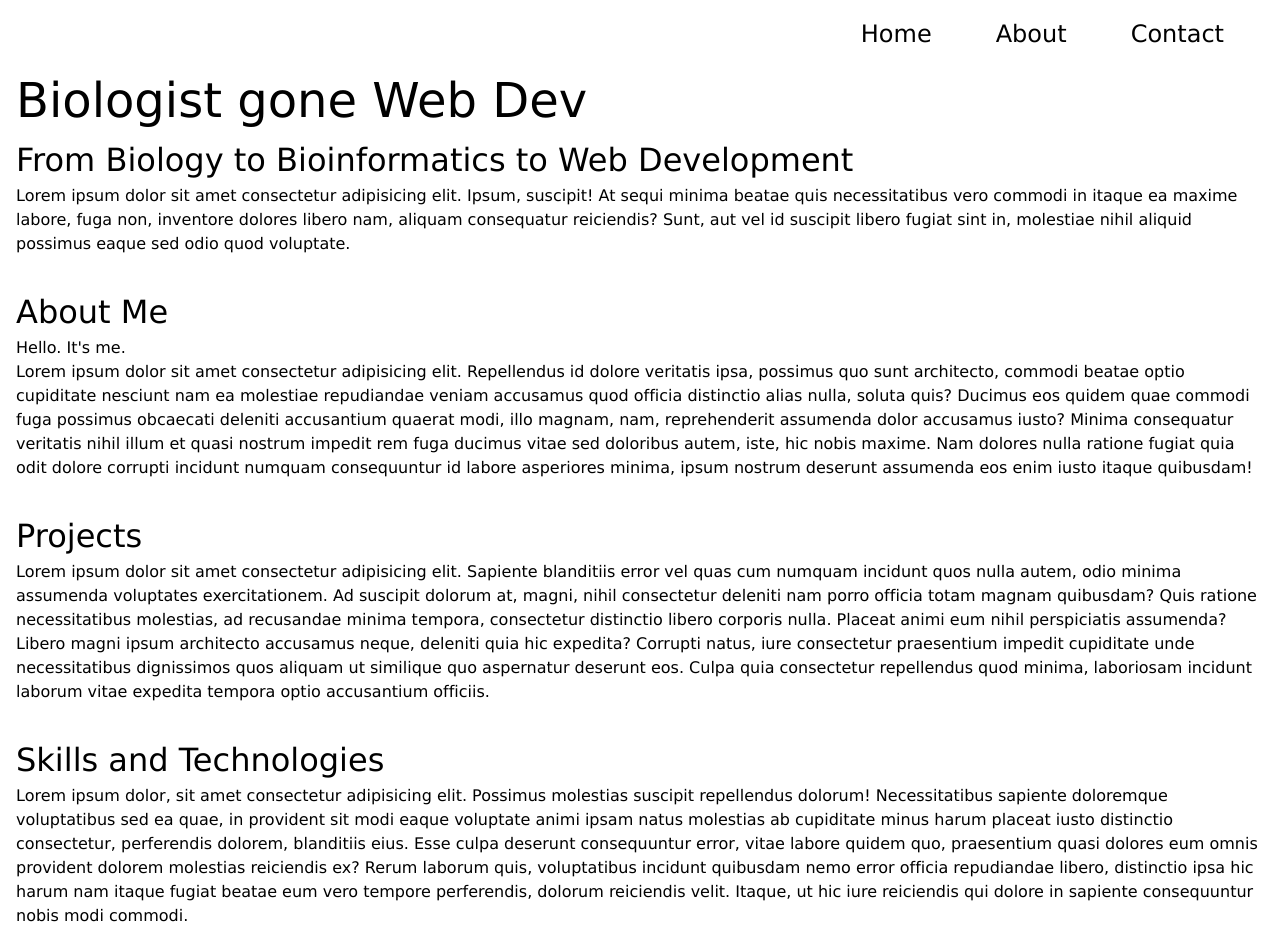
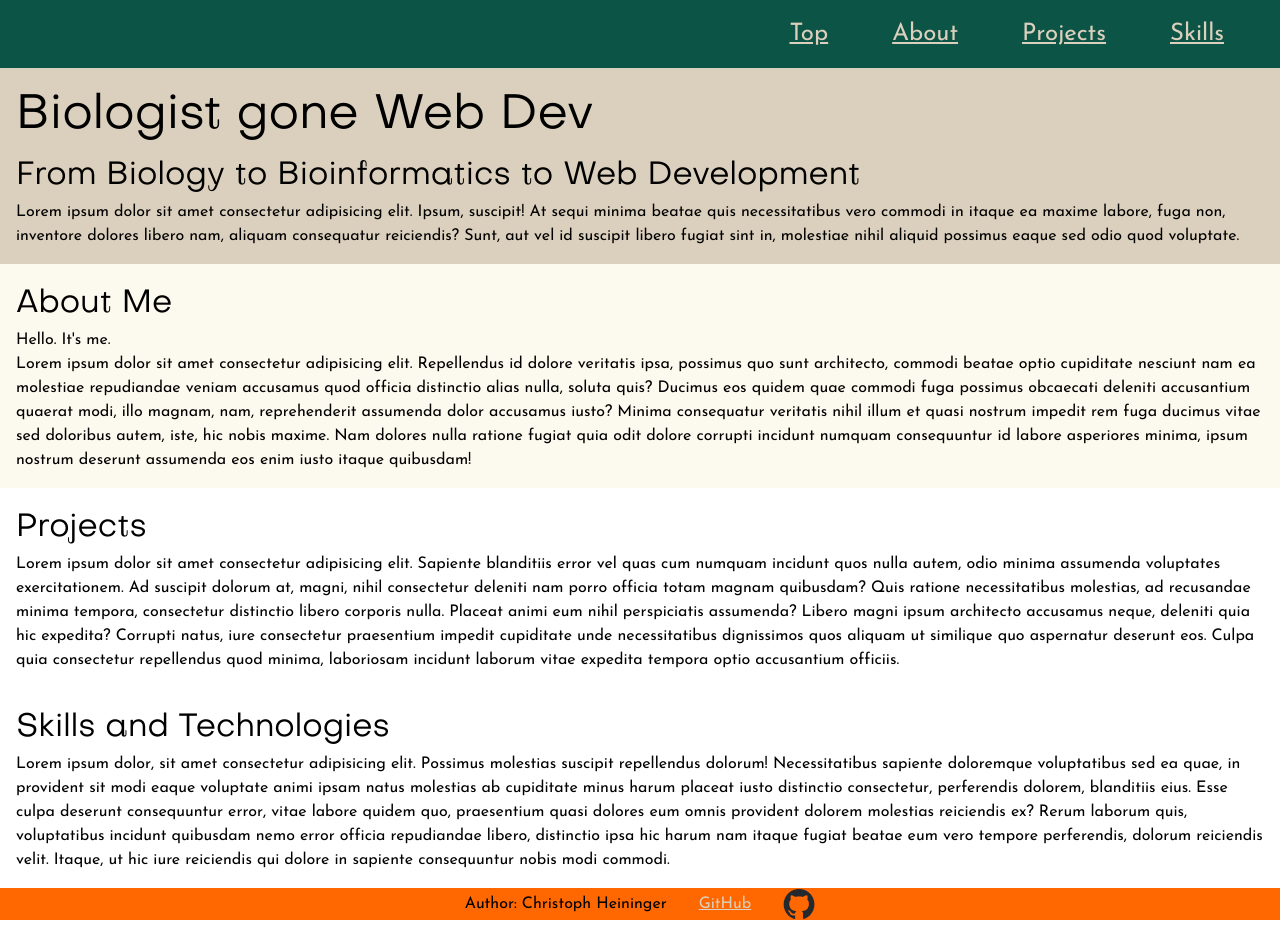
Before and after one commit to cheininger/portfolio, a plain HTML site: page index.html in a window 1280 px wide. After the commit the page ends 920 px from the top, so only its background shows below. Drawn offline with Linux system fonts and the light colour scheme; a script that the page names is missing.

Commit message:
continued formatting
changed font of headings and added different color palette

```diff
--- a/css/style.css
+++ b/css/style.css
@@ -1,7 +1,8 @@
-root {
-  --clr-primary: #b9f5bd;
-  --clr-primary-accent: #3f7543;
-  --clr-secondary: #474747;
+:root {
+  --clr-primary: #0c5446;
+  --clr-primary-accent: #dbd0bd;
+  --clr-secondary: #fcfaef;
+  --clr-tertiary: #ff6700;
 }
 
 /* https://piccalil.li/blog/a-modern-css-reset */
@@ -71,8 +72,44 @@ svg {
   }
 }
 
+@font-face {
+  font-family: "Subjectivity";
+  src: url(../fonts/Subjectivity-Regular.otf);
+}
+
 body {
-  font-family: Verdana, Tahoma, sans-serif;
+  font-family: "Josefin Sans", Verdana, Tahoma, sans-serif;
+}
+
+body a:link {
+  color: var(--clr-primary-accent);
+}
+
+body a:visited {
+  color: black;
+}
+
+main {
+  margin-top: 4rem;
+}
+
+#hero-section {
+  width: 100%;
+  background: var(--clr-primary-accent);
+}
+
+header {
+  padding: 1rem 1.5rem;
+  background: var(--clr-primary);
+  color: var(--clr-primary-accent);
+  position: fixed;
+  top: 0;
+  width: 100%;
+}
+
+h1,
+h2 {
+  font-family: "Subjectivity", "Josefin Sans", Verdana, Tahoma, sans-serif;
 }
 
 h1 {
@@ -92,23 +129,27 @@ h2 {
   margin-right: 2rem;
 }
 
+li > a:visited {
+  color: var(--clr-primary-accent);
+}
+
 section {
   padding: 1rem;
 }
 
-.header-section {
-  padding-top: 4rem;
-  width: 100%;
-  background: var(--clr-primary-accent);
+#bio-section {
+  background-color: var(--clr-secondary);
 }
 
-header {
-  padding: 1rem 1.5rem;
-  background: var(--clr-secondary);
-  position: fixed;
-  right: 0;
-  left: 0;
-  z-index: 999;
-  /* top: 0; */
-  width: 100%;
+#main-footer {
+  display: flex;
+  flex-direction: row;
+  justify-content: center;
+  align-items: center;
+  gap: 2rem;
+  background-color: var(--clr-tertiary);
 }
+
+.github-logo {
+  height: 2rem;
+}
--- a/index.html
+++ b/index.html
@@ -4,51 +4,56 @@
     <meta charset="UTF-8" />
     <meta name="viewport" content="width=device-width, initial-scale=1.0" />
     <title>Christoph Heininger - Web Dev</title>
+    <link
+      rel="stylesheet"
+      href="https://fonts.googleapis.com/css?family=Josefin Sans"
+    />
     <link rel="stylesheet" href="css/style.css" />
   </head>
   <body>
     <header>
       <div class="primary-navigation">
         <ul>
-          <li>Home</li>
-          <li>About</li>
-          <li>Contact</li>
+          <li><a href="#hero-section" class="nav-link">Top</a></li>
+          <li><a href="#bio-section" class="nav-link">About</a></li>
+          <li><a href="#projects-section" class="nav-link">Projects</a></li>
+          <li><a href="#skills-section" class="nav-link">Skills</a></li>
         </ul>
       </div>
     </header>
 
-    <section class="header-section">
+    <main>
+      <section id="hero-section">
         <h1>Biologist gone Web Dev</h1>
         <h2>From Biology to Bioinformatics to Web Development</h2>
         <p>
           Lorem ipsum dolor sit amet consectetur adipisicing elit. Ipsum,
           suscipit! At sequi minima beatae quis necessitatibus vero commodi in
-        itaque ea maxime labore, fuga non, inventore dolores libero nam, aliquam
-        consequatur reiciendis? Sunt, aut vel id suscipit libero fugiat sint in,
-        molestiae nihil aliquid possimus eaque sed odio quod voluptate.
+          itaque ea maxime labore, fuga non, inventore dolores libero nam,
+          aliquam consequatur reiciendis? Sunt, aut vel id suscipit libero
+          fugiat sint in, molestiae nihil aliquid possimus eaque sed odio quod
+          voluptate.
         </p>
-
         <!-- Here I envision an SVG of a biologist/scientist that animates to a Web Developer/Coder -->
       </section>
-    <section class="bio-section">
+      <section id="bio-section">
         <h2>About Me</h2>
         <p>Hello. It's me.</p>
-
         <p>
-        Lorem ipsum dolor sit amet consectetur adipisicing elit. Repellendus id
-        dolore veritatis ipsa, possimus quo sunt architecto, commodi beatae
-        optio cupiditate nesciunt nam ea molestiae repudiandae veniam accusamus
-        quod officia distinctio alias nulla, soluta quis? Ducimus eos quidem
-        quae commodi fuga possimus obcaecati deleniti accusantium quaerat modi,
-        illo magnam, nam, reprehenderit assumenda dolor accusamus iusto? Minima
-        consequatur veritatis nihil illum et quasi nostrum impedit rem fuga
-        ducimus vitae sed doloribus autem, iste, hic nobis maxime. Nam dolores
-        nulla ratione fugiat quia odit dolore corrupti incidunt numquam
-        consequuntur id labore asperiores minima, ipsum nostrum deserunt
-        assumenda eos enim iusto itaque quibusdam!
+          Lorem ipsum dolor sit amet consectetur adipisicing elit. Repellendus
+          id dolore veritatis ipsa, possimus quo sunt architecto, commodi beatae
+          optio cupiditate nesciunt nam ea molestiae repudiandae veniam
+          accusamus quod officia distinctio alias nulla, soluta quis? Ducimus
+          eos quidem quae commodi fuga possimus obcaecati deleniti accusantium
+          quaerat modi, illo magnam, nam, reprehenderit assumenda dolor
+          accusamus iusto? Minima consequatur veritatis nihil illum et quasi
+          nostrum impedit rem fuga ducimus vitae sed doloribus autem, iste, hic
+          nobis maxime. Nam dolores nulla ratione fugiat quia odit dolore
+          corrupti incidunt numquam consequuntur id labore asperiores minima,
+          ipsum nostrum deserunt assumenda eos enim iusto itaque quibusdam!
         </p>
       </section>
-    <section class="projects-section">
+      <section id="projects-section">
         <h2>Projects</h2>
         <div class="projects-container"></div>
         <p>
@@ -57,33 +62,43 @@
           minima assumenda voluptates exercitationem. Ad suscipit dolorum at,
           magni, nihil consectetur deleniti nam porro officia totam magnam
           quibusdam? Quis ratione necessitatibus molestias, ad recusandae minima
-        tempora, consectetur distinctio libero corporis nulla. Placeat animi eum
-        nihil perspiciatis assumenda? Libero magni ipsum architecto accusamus
-        neque, deleniti quia hic expedita? Corrupti natus, iure consectetur
-        praesentium impedit cupiditate unde necessitatibus dignissimos quos
-        aliquam ut similique quo aspernatur deserunt eos. Culpa quia consectetur
-        repellendus quod minima, laboriosam incidunt laborum vitae expedita
-        tempora optio accusantium officiis.
+          tempora, consectetur distinctio libero corporis nulla. Placeat animi
+          eum nihil perspiciatis assumenda? Libero magni ipsum architecto
+          accusamus neque, deleniti quia hic expedita? Corrupti natus, iure
+          consectetur praesentium impedit cupiditate unde necessitatibus
+          dignissimos quos aliquam ut similique quo aspernatur deserunt eos.
+          Culpa quia consectetur repellendus quod minima, laboriosam incidunt
+          laborum vitae expedita tempora optio accusantium officiis.
         </p>
       </section>
-    <section class="skills-section">
+      <section id="skills-section">
         <h2>Skills and Technologies</h2>
         <p>
           Lorem ipsum dolor, sit amet consectetur adipisicing elit. Possimus
           molestias suscipit repellendus dolorum! Necessitatibus sapiente
           doloremque voluptatibus sed ea quae, in provident sit modi eaque
-        voluptate animi ipsam natus molestias ab cupiditate minus harum placeat
-        iusto distinctio consectetur, perferendis dolorem, blanditiis eius. Esse
-        culpa deserunt consequuntur error, vitae labore quidem quo, praesentium
-        quasi dolores eum omnis provident dolorem molestias reiciendis ex? Rerum
-        laborum quis, voluptatibus incidunt quibusdam nemo error officia
-        repudiandae libero, distinctio ipsa hic harum nam itaque fugiat beatae
-        eum vero tempore perferendis, dolorum reiciendis velit. Itaque, ut hic
-        iure reiciendis qui dolore in sapiente consequuntur nobis modi commodi.
+          voluptate animi ipsam natus molestias ab cupiditate minus harum
+          placeat iusto distinctio consectetur, perferendis dolorem, blanditiis
+          eius. Esse culpa deserunt consequuntur error, vitae labore quidem quo,
+          praesentium quasi dolores eum omnis provident dolorem molestias
+          reiciendis ex? Rerum laborum quis, voluptatibus incidunt quibusdam
+          nemo error officia repudiandae libero, distinctio ipsa hic harum nam
+          itaque fugiat beatae eum vero tempore perferendis, dolorum reiciendis
+          velit. Itaque, ut hic iure reiciendis qui dolore in sapiente
+          consequuntur nobis modi commodi.
         </p>
       </section>
+    </main>
 
-    <footer></footer>
+    <footer id="main-footer">
+      <p>Author: Christoph Heininger</p>
+      <a href="https://github.com/cheininger">GitHub</a>
+      <img
+        class="github-logo"
+        src="img/github-mark.png"
+        alt="GitHub's Invertocat Logo"
+      />
+    </footer>
   </body>
   <script src="js.index.js"></script>
 </html>
```
Also changed, not shown: fonts/Subjectivity-Regular.otf (added), fonts/Vercetti-Regular.otf (added), img/github-mark.png (added). Lines whose indentation alone changed are shown as unchanged.
